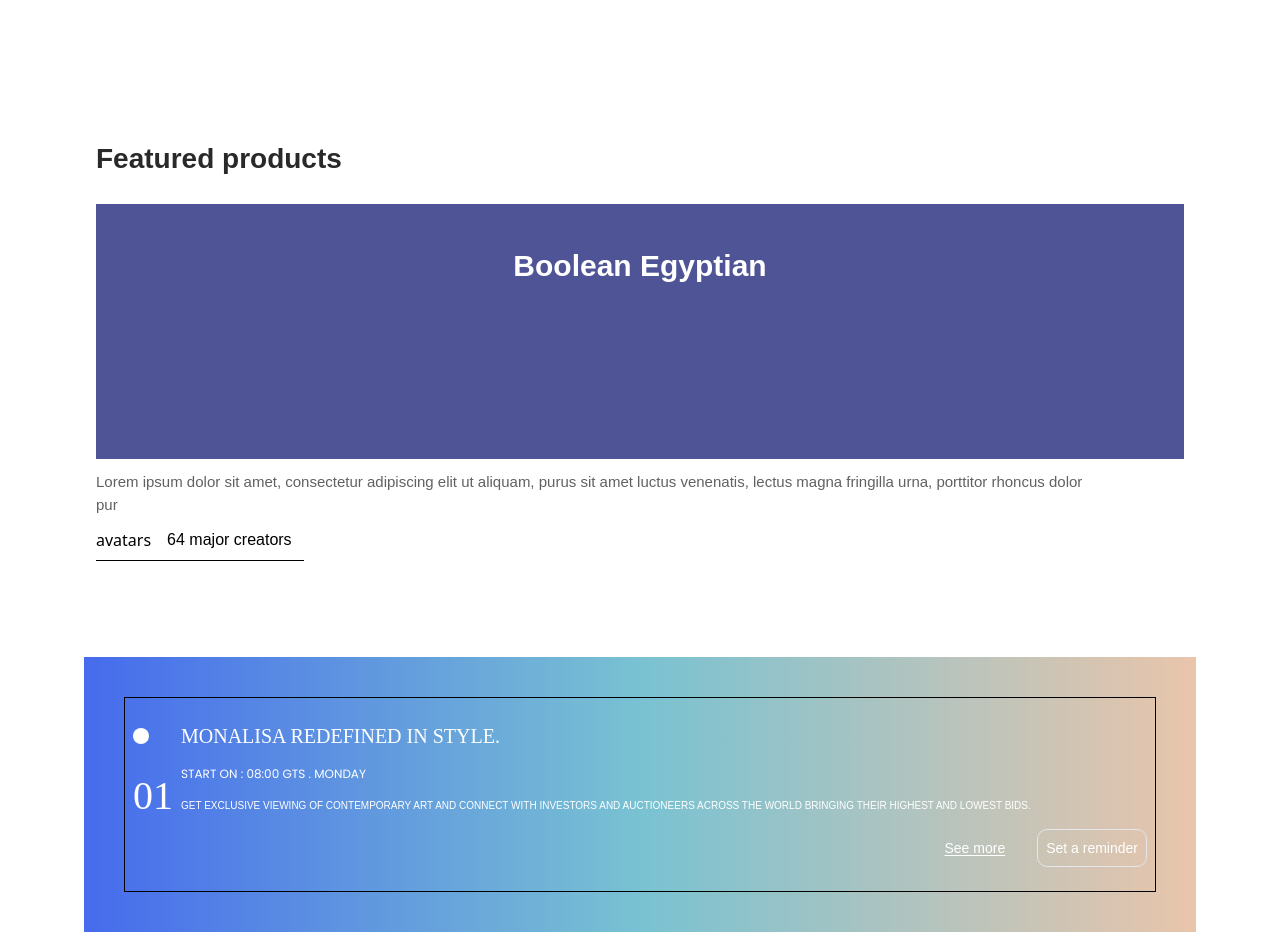
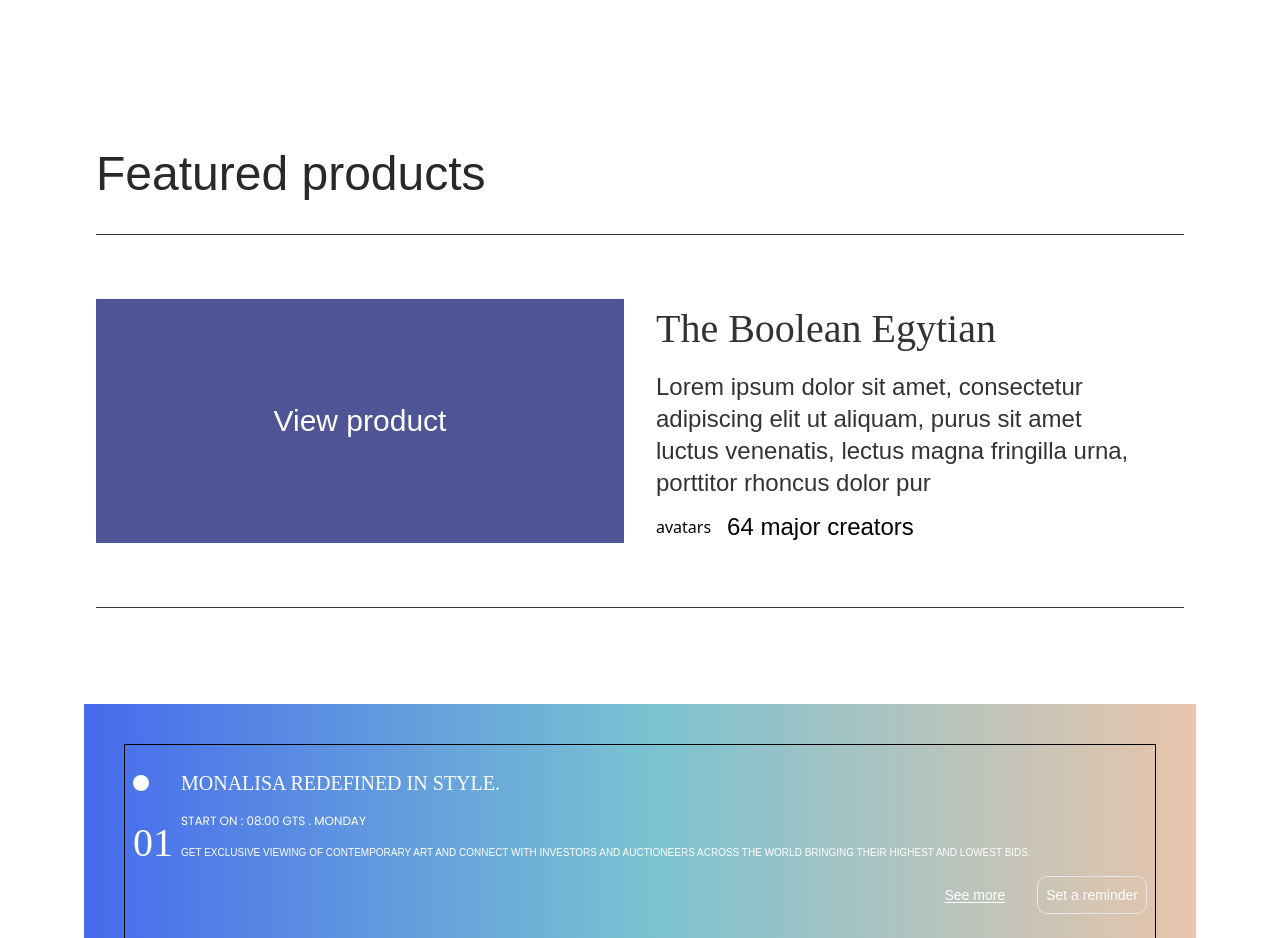
Before and after one commit to eniiku/Artsy, a React (Vite) app: page / in a window 1280 px wide. Shown: the part 1040-1978 px from the top of the page. Built offline with nearby package versions, Linux system fonts and the light colour scheme; a web font is replaced by a local one.

Commit message:
feat(HomePage): create desktop view for featured sections

```diff
--- a/src/views/Home/HomePage/HomePage.tsx
+++ b/src/views/Home/HomePage/HomePage.tsx
@@ -3,7 +3,7 @@ import { Link, Footer } from '@/components/layout';
 
 const HomePage = () => {
   return (
-    <div className={styles.xPadding}>
+    <div className={`${styles.xPadding} max-w-[2000px] mx-auto`}>
       {/* Hero section */}
 
       <section aria-label='hero section on Home page' className='text-center'>
@@ -33,36 +33,62 @@ const HomePage = () => {
       {/* Featured Products Section */}
 
       <section aria-label='a list of featured products and their related information'>
-        <h1 className='font-satoshi font-bold text-[28px] mb-6 text-dark_gray_clr-300'>
+        <h1
+          className='font-satoshi font-bold text-[28px] mb-6 text-dark_gray_clr-300
+          lg:font-medium lg:text-[48px]'
+        >
           Featured products
         </h1>
 
-        <div>
+        <div className='lg:grid lg:grid-cols-2 gap-8 lg:border-y-[0.5px] lg:border-dark_gray_clr-200 lg:py-16'>
           <div
             aria-label='click to see detailed view of this product on the product page'
             className='relative'
           >
-            <div className='h-[255px] bg-indigo-400'></div>
+            <div className='h-[255px] lg:h-full bg-indigo-400'></div>
 
             <div
               className='absolute inset-0 z-30 bg-opacity-40 bg-black text-center'
               aria-hidden
             >
-              <h1 className='font-clash_display font-semibold text-3xl text-white mt-11'>
+              <h1
+                className='font-clash_display font-semibold text-3xl text-white mt-11
+                lg:hidden'
+              >
                 Boolean Egyptian
               </h1>
+
+              <div className='flex items-center justify-center h-full'>
+                <h1 className='font-clash_display text-3xl text-white hidden lg:block'>
+                  View product
+                </h1>
+              </div>
             </div>
           </div>
 
-          <p className='font-satoshi text-[15px] text-light_gray_clr-700 text-left my-3 w-11/12'>
-            Lorem ipsum dolor sit amet, consectetur adipiscing elit ut aliquam,
-            purus sit amet luctus venenatis, lectus magna fringilla urna,
-            porttitor rhoncus dolor pur
-          </p>
+          <div className='lg:text-left lg:flex lg:flex-col lg:justify-between'>
+            <h1 className='hidden lg:block font-stix text-[40px] text-dark_gray_clr-200'>
+              The Boolean Egytian
+            </h1>
 
-          <div className='flex items-center gap-4 border-b border-b-black w-fit pr-3 pb-2 mb-8'>
-            avatars
-            <h3 className='font-satoshi font-medium'>64 major creators</h3>
+            <p
+              className='font-satoshi text-[15px] text-light_gray_clr-700 text-left my-3 w-11/12
+              lg:text-2xl lg:text-dark_gray_clr-200'
+            >
+              Lorem ipsum dolor sit amet, consectetur adipiscing elit ut
+              aliquam, purus sit amet luctus venenatis, lectus magna fringilla
+              urna, porttitor rhoncus dolor pur
+            </p>
+
+            <div
+              className='flex items-center gap-4 border-b border-b-black w-fit pr-3 pb-2 mb-8
+            lg:border-0  lg:mb-0 lg:p-0'
+            >
+              avatars
+              <h3 className='font-satoshi font-medium lg:text-2xl'>
+                64 major creators
+              </h3>
+            </div>
           </div>
         </div>
       </section>
```
